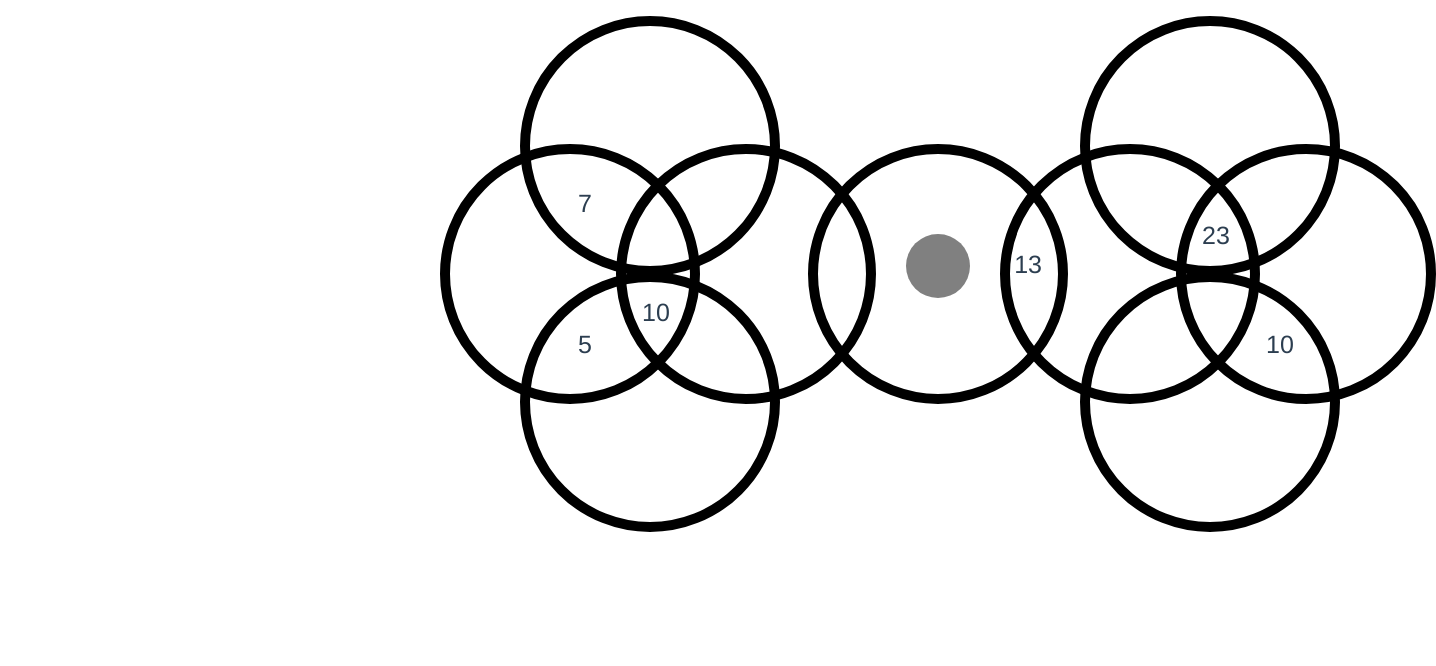
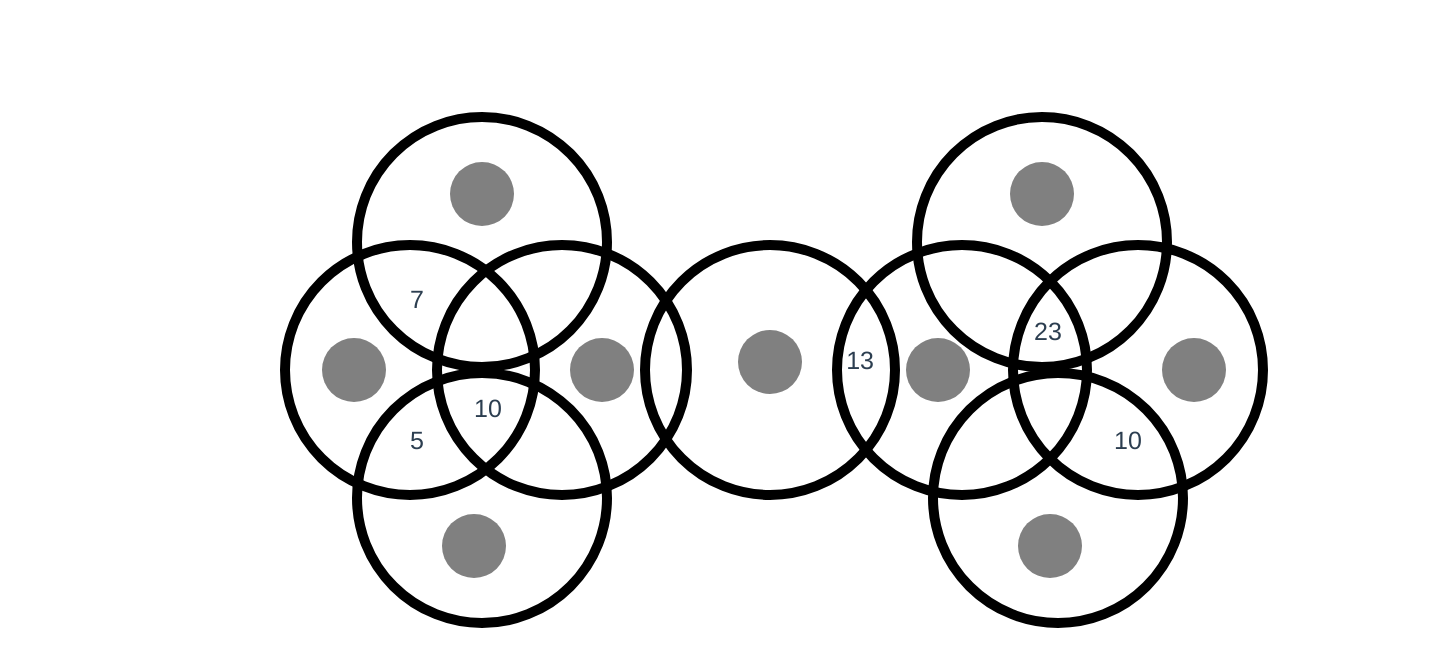
Before and after one commit to Dana94/venn-diagram-puzzle, a Vue app: page / in a window 1280 px wide. Shown: the top 666 px of the page, 1436 px wide, since content can reach past the window. Built offline with nearby package versions, Linux system fonts and the light colour scheme.

Commit message:
fix: reposition puzzle board

```diff
--- a/src/App.vue
+++ b/src/App.vue
@@ -1,8 +1,10 @@
 <template>
   <div id="app">
-    <LeftDiscs/>
-    <CenterDisc/>
-    <RightDiscs/>
+    <div class="puzzle-container">
+      <LeftDiscs/>
+      <CenterDisc/>
+      <RightDiscs/>
+    </div>
   </div>
 </template>
 
@@ -30,4 +32,9 @@ export default {
   color: #2c3e50;
   margin-top: 60px;
 }
+
+.puzzle-container {
+  position: relative;
+  margin-top: 6rem;
+}
 </style>
--- a/src/components/CenterDisc.vue
+++ b/src/components/CenterDisc.vue
@@ -27,7 +27,7 @@ figure {
   border-radius: 50%;
   border: 10px solid black;
   position: absolute;
-  left: 48rem;
+  left: 37rem;
   top: 8rem;
 }
 
--- a/src/components/LeftDiscs.vue
+++ b/src/components/LeftDiscs.vue
@@ -2,17 +2,23 @@
   <div class="left">
     <figure class="figure-1">
       <div class="numbers">
+        <div class="cap"></div>
         <div class="number sum10">10</div>
         <div class="number sum05">5</div>
       </div>
     </figure>
-    <figure class="figure-2"></figure>
+    <figure class="figure-2">
+      <div class="cap"></div>
+    </figure>
     <figure class="figure-3">
       <div class="numbers">
+        <div class="cap"></div>
         <div class="number sum07">7</div>
       </div>
     </figure>
-    <figure class="figure-4"></figure>
+    <figure class="figure-4">
+      <div class="cap"></div>
+    </figure>
   </div>
 </template>
 
@@ -64,25 +70,71 @@ figure {
 
 .figure-1 {
   position: absolute;
-  left: 30rem;
+  left: 15rem;
   top: 16rem;
 }
 
 .figure-2 {
   position: absolute;
-  left: 36rem;
+  left: 20rem;
   top: 8rem;
 }
 
 .figure-3 {
   position: absolute;
-  left: 30rem;
+  left: 15rem;
   top: 0;
 }
 
 .figure-4 {
   position: absolute;
-  left: 25rem;
+  left: 10.5rem;
   top: 8rem;
 }
+
+.left {
+  position: absolute;
+  top: 0;
+  left: 4rem;
+}
+
+.figure-1 .cap {
+  border-radius: 50%;
+  width: 4rem;
+  height: 4rem;
+  background-color: grey;
+  position: absolute;
+  left: 5rem;
+  top: 8.5rem;
+}
+
+.figure-2 .cap {
+  border-radius: 50%;
+  width: 4rem;
+  height: 4rem;
+  background-color: grey;
+  position: absolute;
+  left: 8rem;
+  top: 5.5rem;
+}
+
+.figure-3 .cap {
+  border-radius: 50%;
+  width: 4rem;
+  height: 4rem;
+  background-color: grey;
+  position: absolute;
+  left: 5.5rem;
+  top: 2.5rem;
+}
+
+.figure-4 .cap {
+  border-radius: 50%;
+  width: 4rem;
+  height: 4rem;
+  background-color: grey;
+  position: absolute;
+  left: 2rem;
+  top: 5.5rem;
+}
 </style>
--- a/src/components/RightDiscs.vue
+++ b/src/components/RightDiscs.vue
@@ -2,16 +2,22 @@
   <div class="right">
     <figure class="figure-1">
       <div class="numbers">
+        <div class="cap"></div>
         <div class="number sum10">10</div>
       </div>
     </figure>
-    <figure class="figure-2"></figure>
+    <figure class="figure-2">
+      <div class="cap"></div>
+    </figure>
     <figure class="figure-3">
       <div class="numbers">
+        <div class="cap"></div>
         <div class="number sum23">23</div>
       </div>
     </figure>
-    <figure class="figure-4"></figure>
+    <figure class="figure-4">
+      <div class="cap"></div>
+    </figure>
   </div>
 </template>
 
@@ -57,25 +63,71 @@ figure {
 
 .figure-1 {
   position: absolute;
-  left: 65rem;
+  left: 61rem;
   top: 16rem;
 }
 
 .figure-2 {
   position: absolute;
-  left: 71rem;
+  left: 66rem;
   top: 8rem;
 }
 
 .figure-3 {
   position: absolute;
-  left: 65rem;
+  left: 60rem;
   top: 0;
 }
 
 .figure-4 {
   position: absolute;
-  left: 60rem;
+  left: 55rem;
   top: 8rem;
 }
+
+.right {
+  position: absolute;
+  top: 0;
+  left: -6rem;
+}
+
+.figure-1 .cap {
+  border-radius: 50%;
+  width: 4rem;
+  height: 4rem;
+  background-color: grey;
+  position: absolute;
+  left: 5rem;
+  top: 8.5rem;
+}
+
+.figure-2 .cap {
+  border-radius: 50%;
+  width: 4rem;
+  height: 4rem;
+  background-color: grey;
+  position: absolute;
+  left: 9rem;
+  top: 5.5rem;
+}
+
+.figure-3 .cap {
+  border-radius: 50%;
+  width: 4rem;
+  height: 4rem;
+  background-color: grey;
+  position: absolute;
+  left: 5.5rem;
+  top: 2.5rem;
+}
+
+.figure-4 .cap {
+  border-radius: 50%;
+  width: 4rem;
+  height: 4rem;
+  background-color: grey;
+  position: absolute;
+  left: 4rem;
+  top: 5.5rem;
+}
 </style>
```
